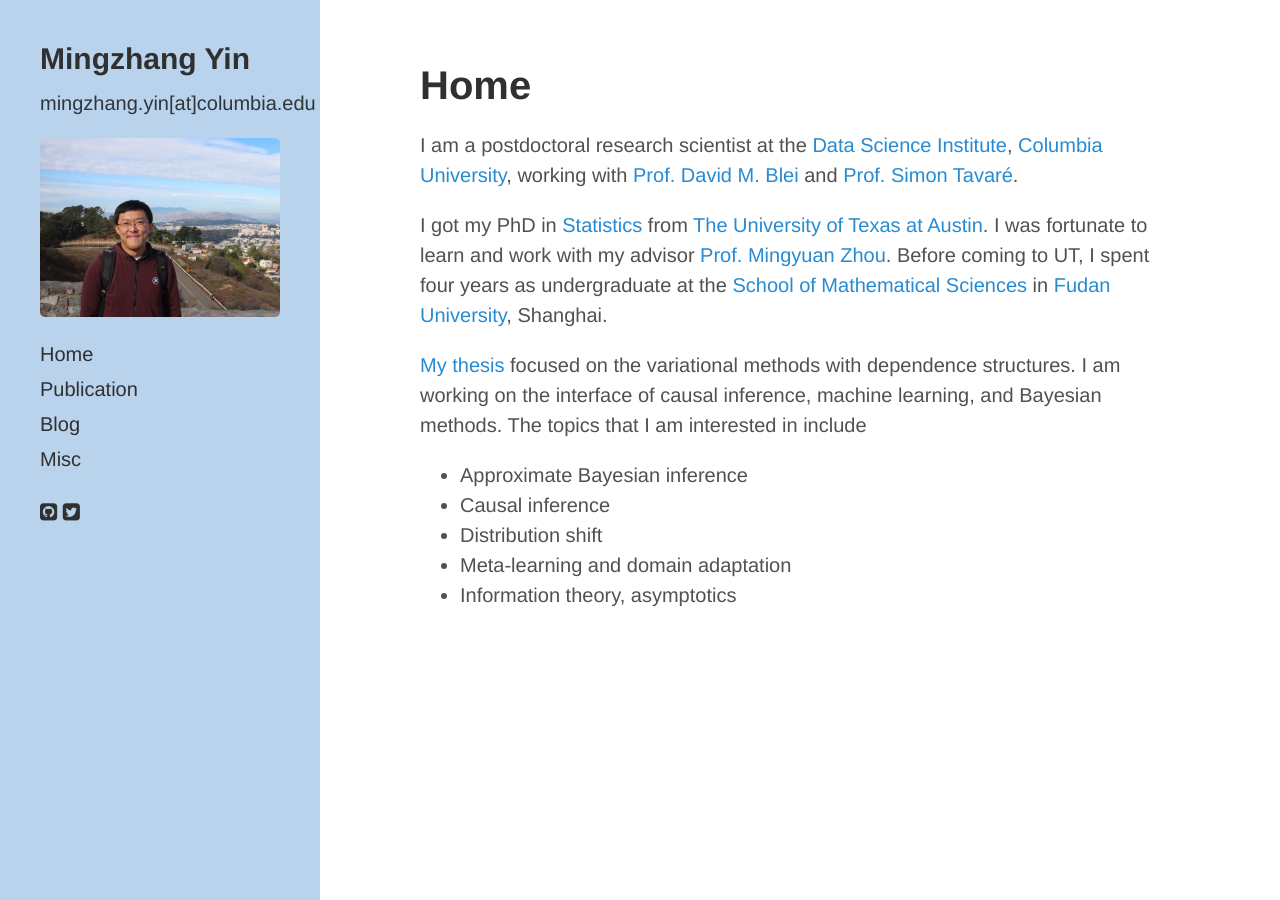
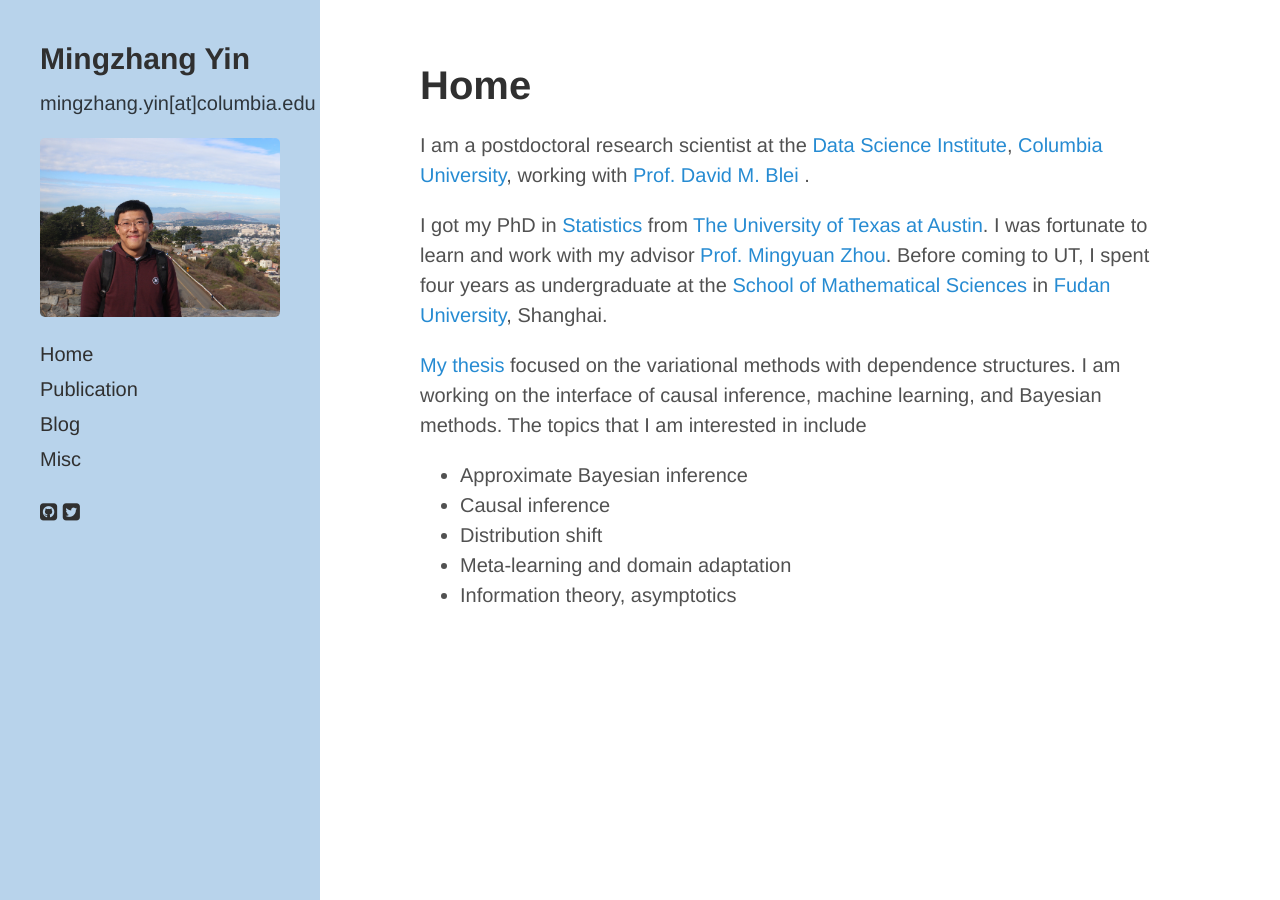
Before and after one commit to mingzhang-yin/mingzhang-yin.github.io, a Jekyll site: the page built from index.md, in a window 1280 px wide. Built offline with Jekyll 4.4.1, drawn with Linux system fonts in a browser that asks for light colours; nearby versions of some CDN libraries; a style sheet for code colours, icons or effects is not loaded.

Commit message:
Update index.md

```diff
--- a/index.md
+++ b/index.md
@@ -10,7 +10,7 @@ title: Home
 <div>
 <div class="row">
   <p>
- <p> I am a postdoctoral research scientist at the <a href="https://datascience.columbia.edu">Data Science Institute</a>, <a href="https://www.columbia.edu">Columbia University</a>, working with <a href="http://www.cs.columbia.edu/~blei/">Prof. David M. Blei </a> and <a href="http://www.damtp.cam.ac.uk/user/st321/Columbia.html">Prof. Simon Tavaré</a>.</p>
+ <p> I am a postdoctoral research scientist at the <a href="https://datascience.columbia.edu">Data Science Institute</a>, <a href="https://www.columbia.edu">Columbia University</a>, working with <a href="http://www.cs.columbia.edu/~blei/">Prof. David M. Blei </a>.</p>
 
 I got my PhD in <a href="https://stat.utexas.edu">Statistics </a> from <a href="https://www.utexas.edu">The University of Texas at Austin</a>. I was fortunate to learn and work with my advisor
   <a href="https://mingyuanzhou.github.io">Prof. Mingyuan Zhou</a>.  Before coming to UT, I spent four years as undergraduate at the <a href="http://math.fudan.edu.cn/olden/Index.htm"> School of Mathematical Sciences</a> in <a href="http://www.fudan.edu.cn/en/"> Fudan University</a>, Shanghai. </p>
```
